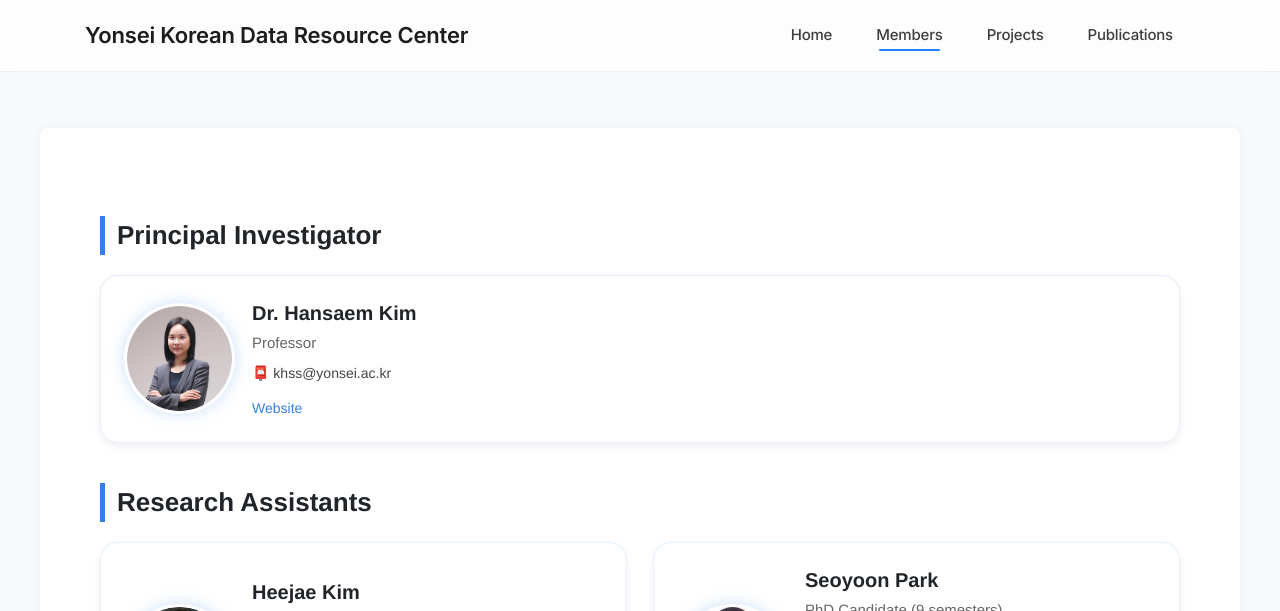
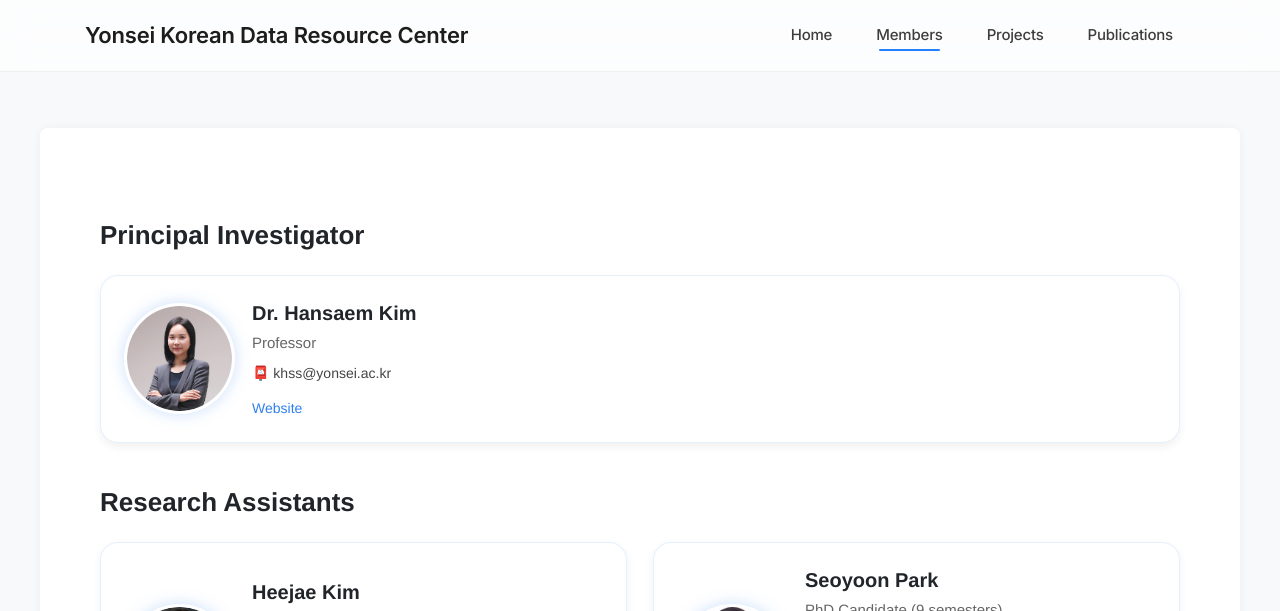
Before and after one commit to wangxiaonan-git/kdarc-lab, a Jekyll site: the page built from members.html, in a window 1280 px wide. Shown: the top 611 px of the page. Built offline with Jekyll 4.4.1, drawn with Linux system fonts in a browser that asks for light colours.

Commit message:
Update navbar.html

```diff
--- a/_includes/navbar.html
+++ b/_includes/navbar.html
@@ -8,10 +8,17 @@
 
 <style>
 
-/* ======================================================
-   GLOBAL BLUE-LINE KILLER（全站蓝线去除）
-   — 仅靠这段，不需动 global.css
-======================================================= */
+.team-title {
+  border-left: none !important;
+  padding-left: 0 !important;
+}
+
+.team-title::before,
+.team-title::after {
+  display: none !important;
+  border: none !important;
+  background: none !important;
+}
 
 /* 删除所有标题下划线（不管来自哪个页面） */
 h1::after, h2::after, h3::after,
```
